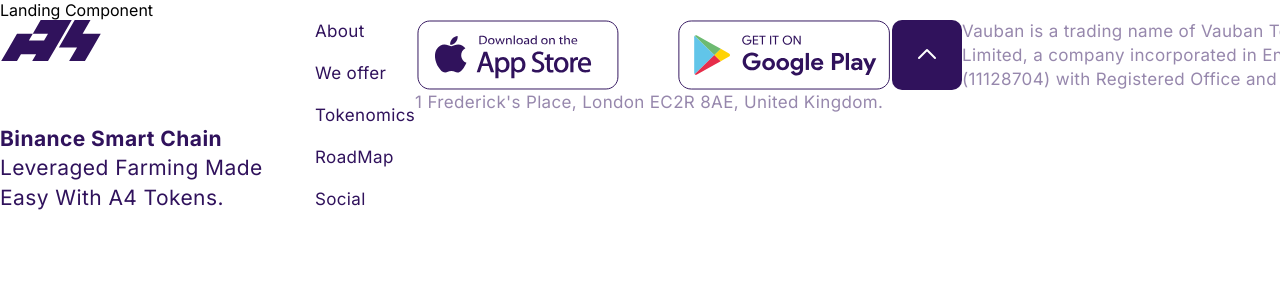
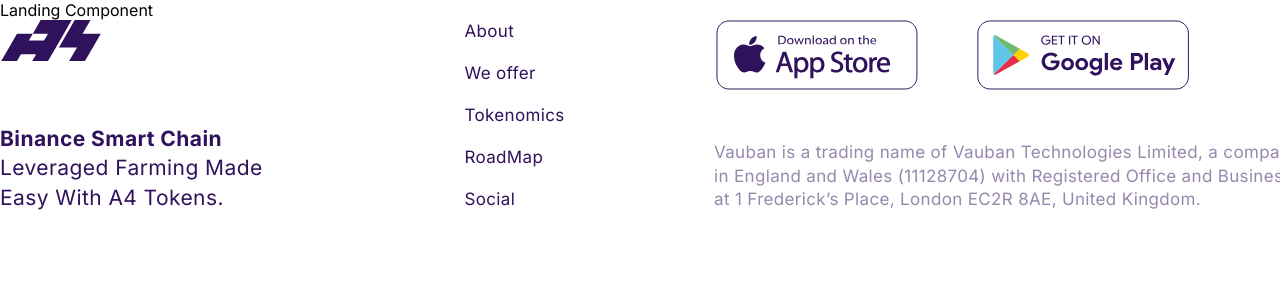
Before and after one commit to Reinano/a4Landing, a React (Create React App) app: page / in a window 1280 px wide. Shown: the top 300 px of the page. Built offline with nearby package versions, Linux system fonts and the light colour scheme.

Commit message:
Footer updated styles

```diff
--- a/src/app/components/Footer/Footer.js
+++ b/src/app/components/Footer/Footer.js
@@ -41,8 +41,8 @@ const Footer = () => {
                     <div className='footer__scrollToTop'> </div>
                 </div>
                 <p className='footer__legalInformation'>
-                    Vauban is a trading name of Vauban Technologies Limited, a company
-                    incorporated in England and Wales (11128704) with Registered Office and Business address at 1 Frederick's Place, London EC2R 8AE, United Kingdom.
+                    Vauban is&nbsp;a&nbsp;trading name of&nbsp;Vauban Technologies Limited, a&nbsp;company
+                    incorporated in&nbsp;England and Wales (11128704) with Registered Office and Business address at&nbsp;1&nbsp;Frederick&rsquo;s Place, London EC2R 8AE, United Kingdom.
                 </p>
             </div>
         </div>
--- a/src/app/components/Footer/_footer.scss
+++ b/src/app/components/Footer/_footer.scss
@@ -36,7 +36,7 @@
     background-size: contain;
   }
   &__scrollToTop{
-    float: left;
+    float: right;
     display: block;
     position: relative;
     width: 70px;
@@ -78,9 +78,22 @@
   &__downloadLinks{
 
   }
+  &__row{
+    width: 100%;
+    height: 70px;
+    display: flex;
+    flex-direction: row;
+    justify-content: space-between;
+  }
+  &__column{
+    display: flex;
+    flex-direction: column;
+    justify-content: space-between;
+  }
   &__legalInformation{
     font-style: normal;
     font-weight: normal;
+    max-width: 736px;
     font-size: 17px;
     line-height: 140%;
     letter-spacing: 0.02em;
```
